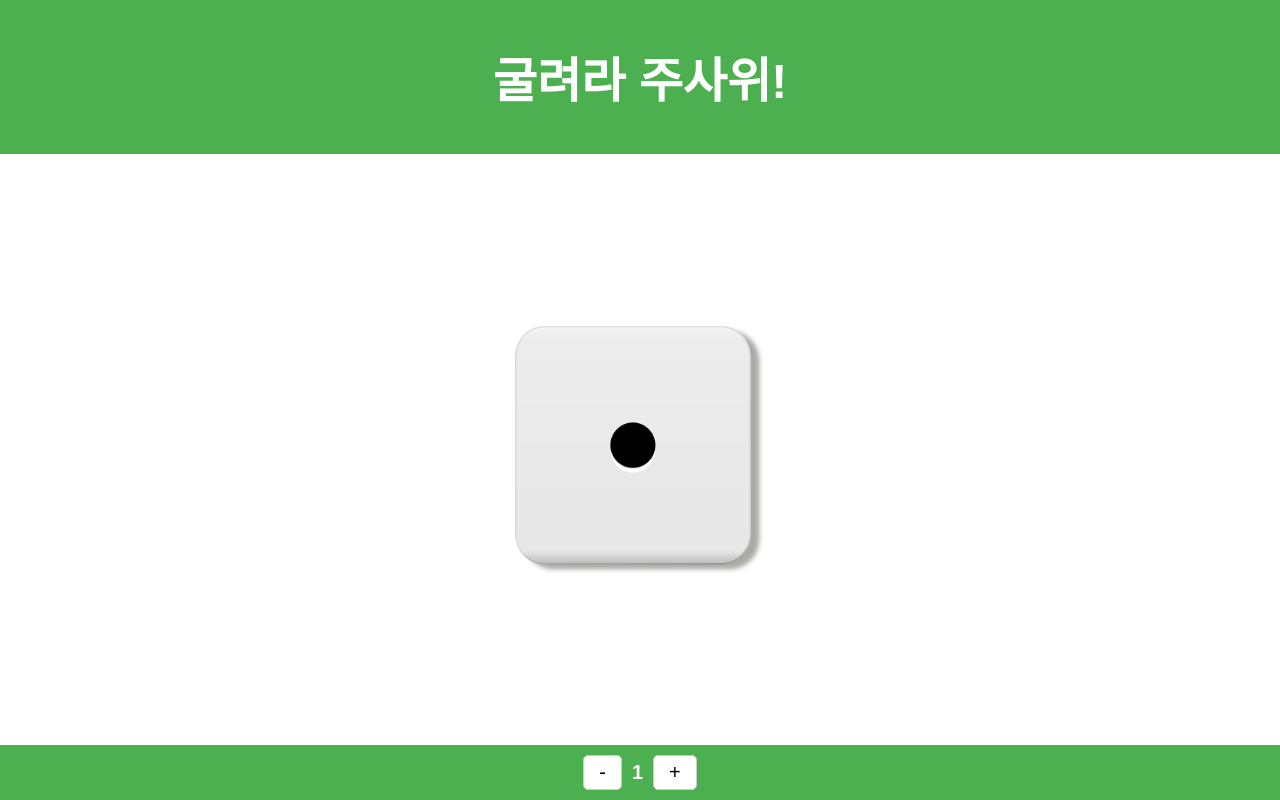
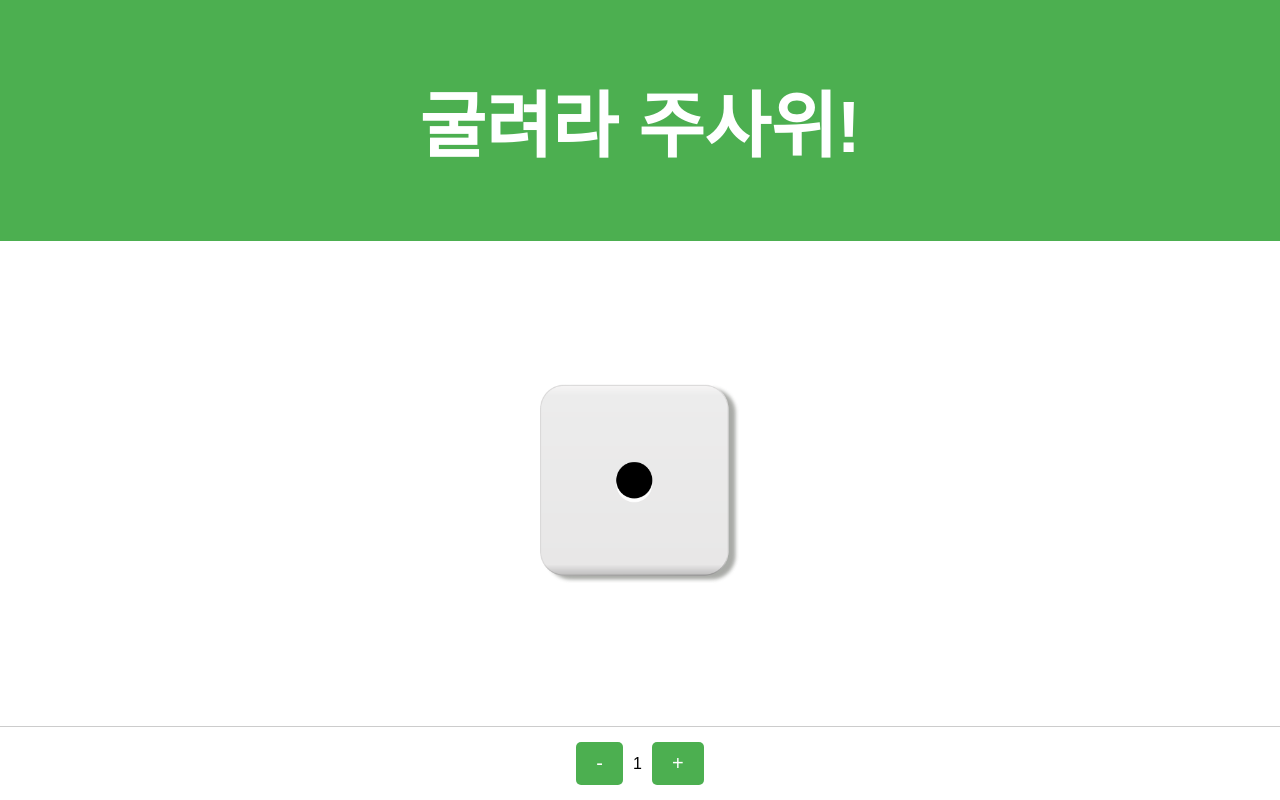
Before and after one commit to mycodehive/application, a plain HTML site: page dice/ver2/index.html in a window 1280 px wide. Drawn offline with Linux system fonts and the light colour scheme.

Commit message:
update dice

```diff
--- a/dice/ver2/index.html
+++ b/dice/ver2/index.html
@@ -8,7 +8,7 @@
 </head>
 <body>
   <header class="header">
-    <h1>굴려라 주사위!</h1>
+    <h1 id="dice-sum">굴려라 주사위!</h1>
   </header>
   <main class="content" id="dice-area">
     <div id="dice-container"></div>
--- a/dice/ver2/script.js
+++ b/dice/ver2/script.js
@@ -2,16 +2,11 @@ document.addEventListener("DOMContentLoaded", () => {
   let diceCount = 1;
 
   const diceContainer = document.getElementById("dice-container");
+  const diceSumDisplay = document.getElementById("dice-sum"); // 헤더에 합계를 표시
   const diceCountDisplay = document.getElementById("dice-count");
   const increaseDiceButton = document.getElementById("increase-dice");
   const decreaseDiceButton = document.getElementById("decrease-dice");
   const diceArea = document.getElementById("dice-area");
-
-  // 주사위 합계를 표시할 엘리먼트 추가
-  const diceSumDisplay = document.createElement("div");
-  diceSumDisplay.id = "dice-sum";
-  diceSumDisplay.textContent = "0";
-  diceContainer.parentNode.appendChild(diceSumDisplay);
 
   // 주사위 UI 업데이트
   function updateDiceUI() {
@@ -55,7 +50,7 @@ document.addEventListener("DOMContentLoaded", () => {
 
   // 합계 업데이트 함수
   function updateDiceSum(sum) {
-    diceSumDisplay.textContent = sum > 0 ? `${sum}` : "";
+    diceSumDisplay.textContent = sum > 0 ? `${sum}` : "굴려라 주사위!";
   }
 
   // 주사위 개수 증가
--- a/dice/ver2/style.css
+++ b/dice/ver2/style.css
@@ -9,16 +9,14 @@ body {
   background-color: #f0f0f0;
 }
 
-.header, .footer {
+.header {
   text-align: center;
-  padding: 10px;
+  padding: 20px;
   background-color: #4caf50;
   color: white;
-}
-
-.header {
-  font-size: 24px;
+  font-size: 36px;
   font-weight: bold;
+  box-shadow: 0px 2px 4px rgba(0, 0, 0, 0.1);
 }
 
 .footer {
@@ -26,25 +24,23 @@ body {
   justify-content: center;
   align-items: center;
   gap: 10px;
-  padding: 10px;
+  padding: 15px;
+  background-color: #fff;
+  border-top: 1px solid #ccc;
 }
 
 .footer button {
   font-size: 20px;
-  padding: 5px 15px;
-  background-color: #fff;
-  border: 1px solid #ccc;
+  padding: 10px 20px;
+  background-color: #4caf50;
+  color: white;
+  border: none;
   border-radius: 5px;
   cursor: pointer;
 }
 
 .footer button:hover {
-  background-color: #eee;
-}
-
-#dice-count {
-  font-size: 20px;
-  font-weight: bold;
+  background-color: #45a049;
 }
 
 .content {
@@ -52,34 +48,20 @@ body {
   display: flex;
   justify-content: center;
   align-items: center;
+  padding: 20px;
   background-color: #ffffff;
-  cursor: pointer;
-  position: relative;
 }
 
 #dice-container {
   display: flex;
-  gap: 10px;
+  gap: 15px;
   flex-wrap: wrap;
   justify-content: center;
-  position: relative;
-}
-
-#dice-sum {
-  position: absolute;
-  top: 20%;
-  left: 50%;
-  transform: translate(-50%, -50%);
-  font-size: 50px;
-  font-weight: bold;
-  color: #4caf50;
-  z-index: 10;
-  pointer-events: none; /* 클릭 방지 */
 }
 
 .dice {
-  width: 250px;
-  height: 250px;
+  width: 200px;
+  height: 200px;
 }
 
 .dice img {
```
